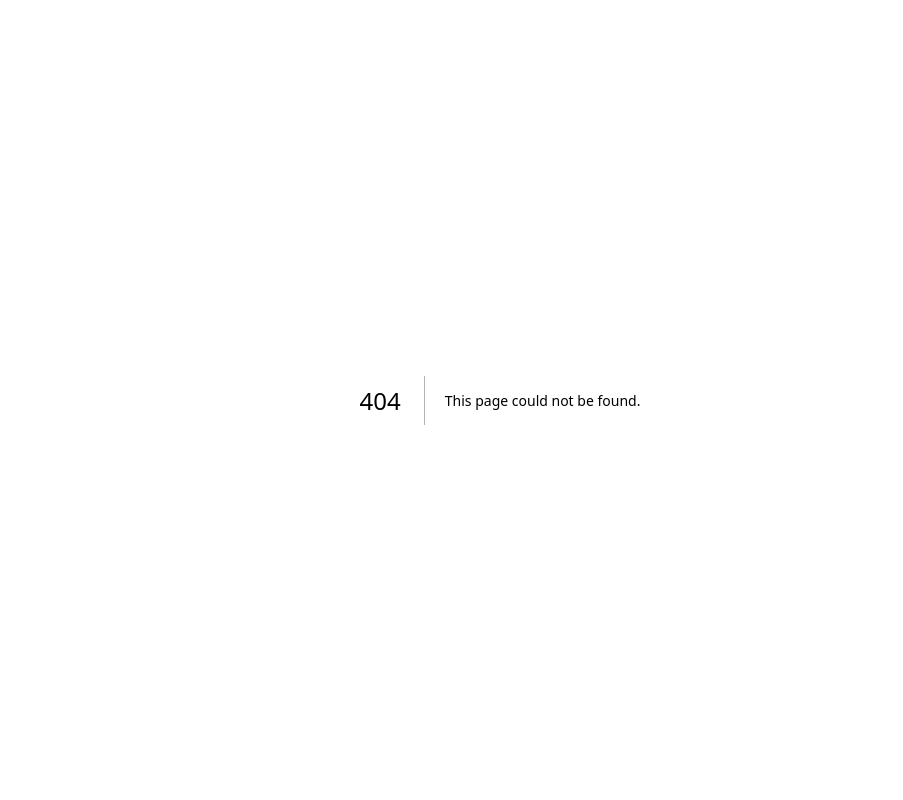
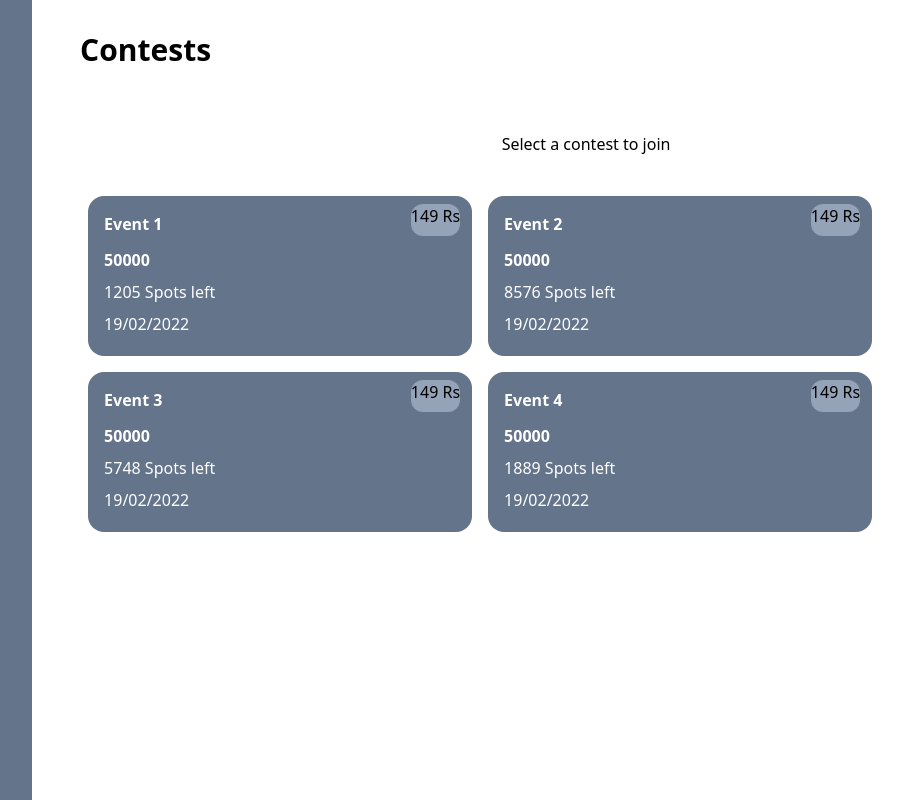
Before and after one commit to salmanpary/Buidl11, a Next.js app: page /Contents in a window 1280 px wide. Before the commit this address had no page. Shown: the whole page, without its empty margins (140-1043 px from the left). Built offline with nearby package versions, Linux system fonts and the light colour scheme.

Commit message:
contest page

```diff
--- /dev/null
+++ b/pages/Contents/index.js
@@ -0,0 +1,69 @@
+
+function SelectPlayers() {
+  const events = [
+    {
+      name: "Event 1",
+      date: "19/02/2022",
+      winnings: 50000,
+      entry: 149,
+      spotsleft: 1205,
+    },
+    {
+      name: "Event 2",
+      date: "19/02/2022",
+      winnings: 50000,
+      entry: 149,
+      spotsleft: 8576,
+    },
+    {
+      name: "Event 3",
+      date: "19/02/2022",
+      winnings: 50000,
+      entry: 149,
+      spotsleft: 5748,
+    },
+    {
+      name: "Event 4",
+      date: "19/02/2022",
+      winnings: 50000,
+      entry: 149,
+      spotsleft: 1889,
+    },
+
+  ];
+  return (
+    <div className="flex  overflow-hidden container-1">
+      <div className="Navbar w-64 bg-slate-500">
+
+      </div>
+
+      <div className="h-screen flex flex-col ">
+        <h1 className="justify-start ml-12 my-8 font-bold text-3xl">Contests</h1>
+        <div className="list-container ">
+          <h2 className="text-center mt-8 mb-8">Select a contest to join</h2>
+          <div className=" flex flex-wrap ml-12">
+            {events.map((event) => {
+              return (
+                <div className="event-card w-[24rem] h-40 bg-slate-500 m-2 rounded-2xl flex justify-between">
+                  <div className="left flex flex-col ml-3 mt-2">
+                    <span className="font-semibold text-white my-2 mx-1">{event.name}</span>
+                    <span className="text-white font-bold m-1">{event.winnings}</span>
+                    <span className="text-white font-medium m-1">{event.spotsleft} Spots left</span>
+                    <span className="text-white font-medium m-1">{event.date}</span>
+                  </div>
+                  <div className="right flex mr-3 mt-2 justify-center align-middle">
+                    <div className=" bg-slate-400 rounded-xl lex h-8 justify-center ">
+                      <h2>{event.entry} Rs</h2>
+                    </div>
+                  </div>
+                </div>
+              );
+            })}
+          </div>
+        </div>
+      </div>
+    </div>
+  );
+}
+
+export default SelectPlayers;
```
